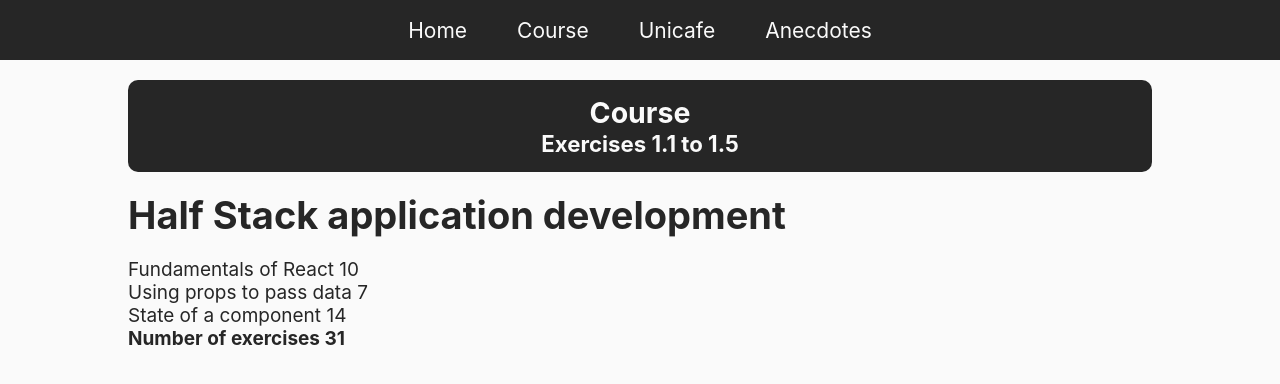
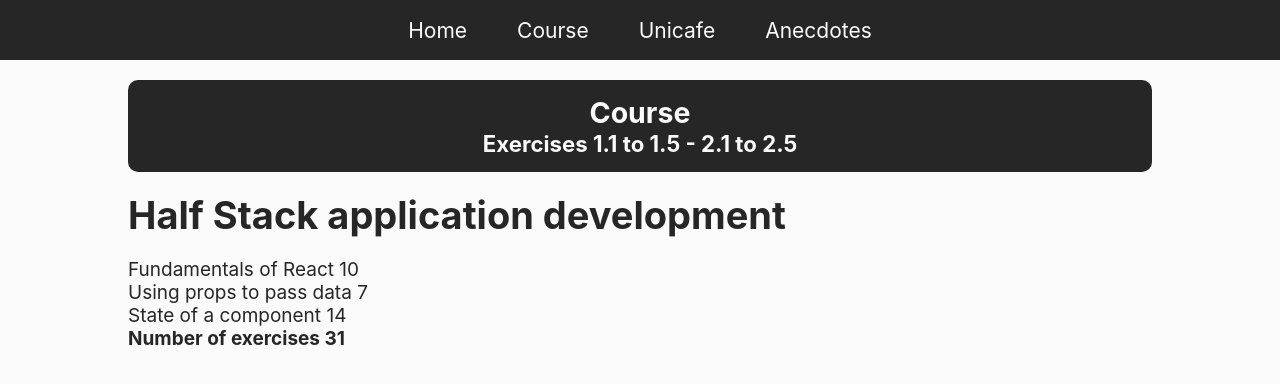
Before and after one commit to juancaricodev/fullstack-bootcamp, a React app: page /course in a window 1280 px wide. Shown: the top 384 px of the page. Built offline with nearby package versions, Linux system fonts and the light colour scheme.

Commit message:
feat[2.2 & 2.3]: (Course/Total): reduce implemented for summing the course exercises

```diff
--- a/src/components/course/Total.jsx
+++ b/src/components/course/Total.jsx
@@ -5,7 +5,7 @@ const Total = (props) => {
 
   return (
     <strong>
-      Number of exercises {course.parts[0].exercises + course.parts[1].exercises + course.parts[2].exercises}
+      Number of exercises {course.parts.reduce((sum, course) => sum + course.exercises, 0)}
     </strong>
   )
 }
--- a/src/containers/Course.jsx
+++ b/src/containers/Course.jsx
@@ -30,7 +30,7 @@ const Course = () => {
     <>
       <div className='part-tag'>
         <h2>Course</h2>
-        <h3>Exercises 1.1 to 1.5</h3>
+        <h3>Exercises 1.1 to 1.5 - 2.1 to 2.5</h3>
       </div>
 
       <Header course={course} />
```
